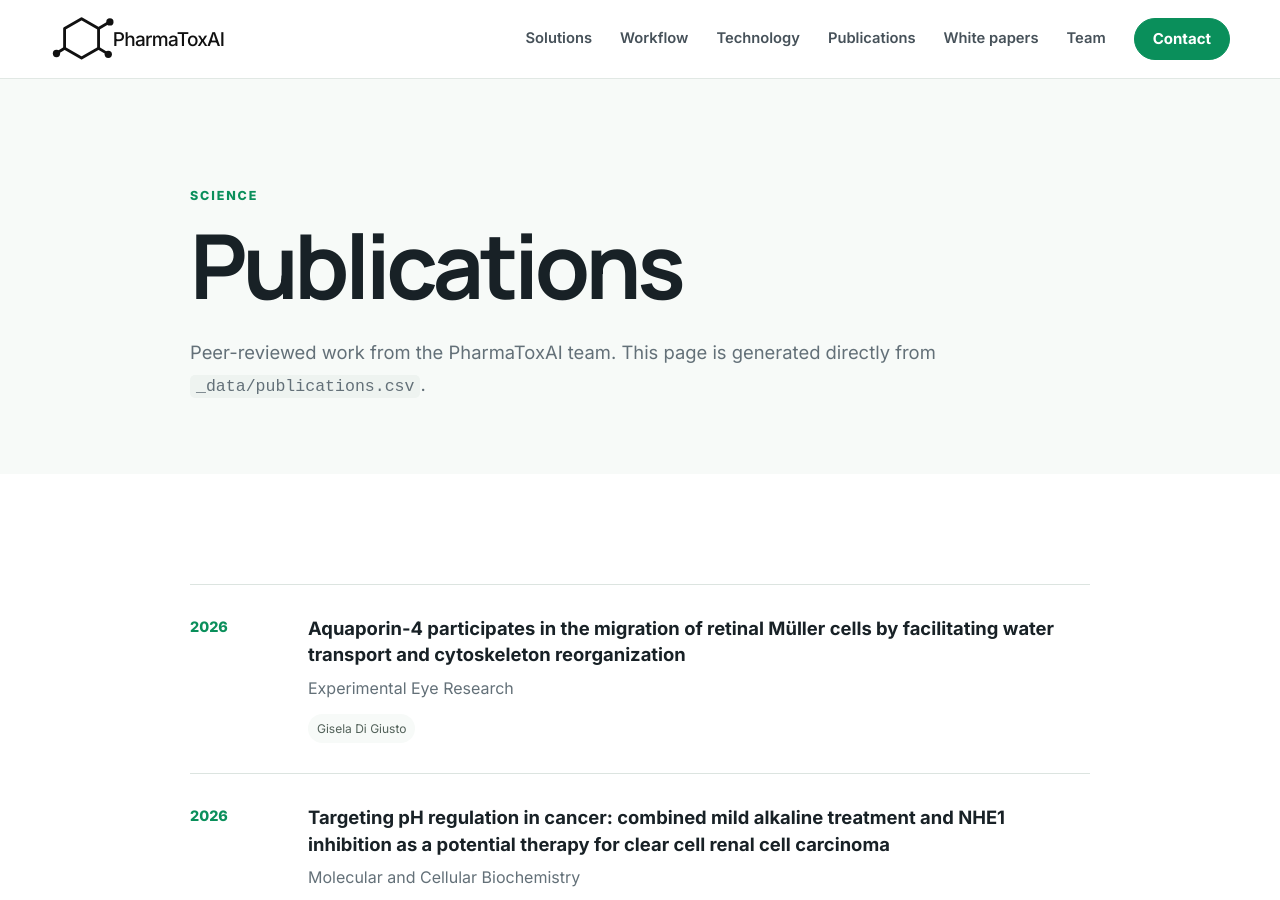
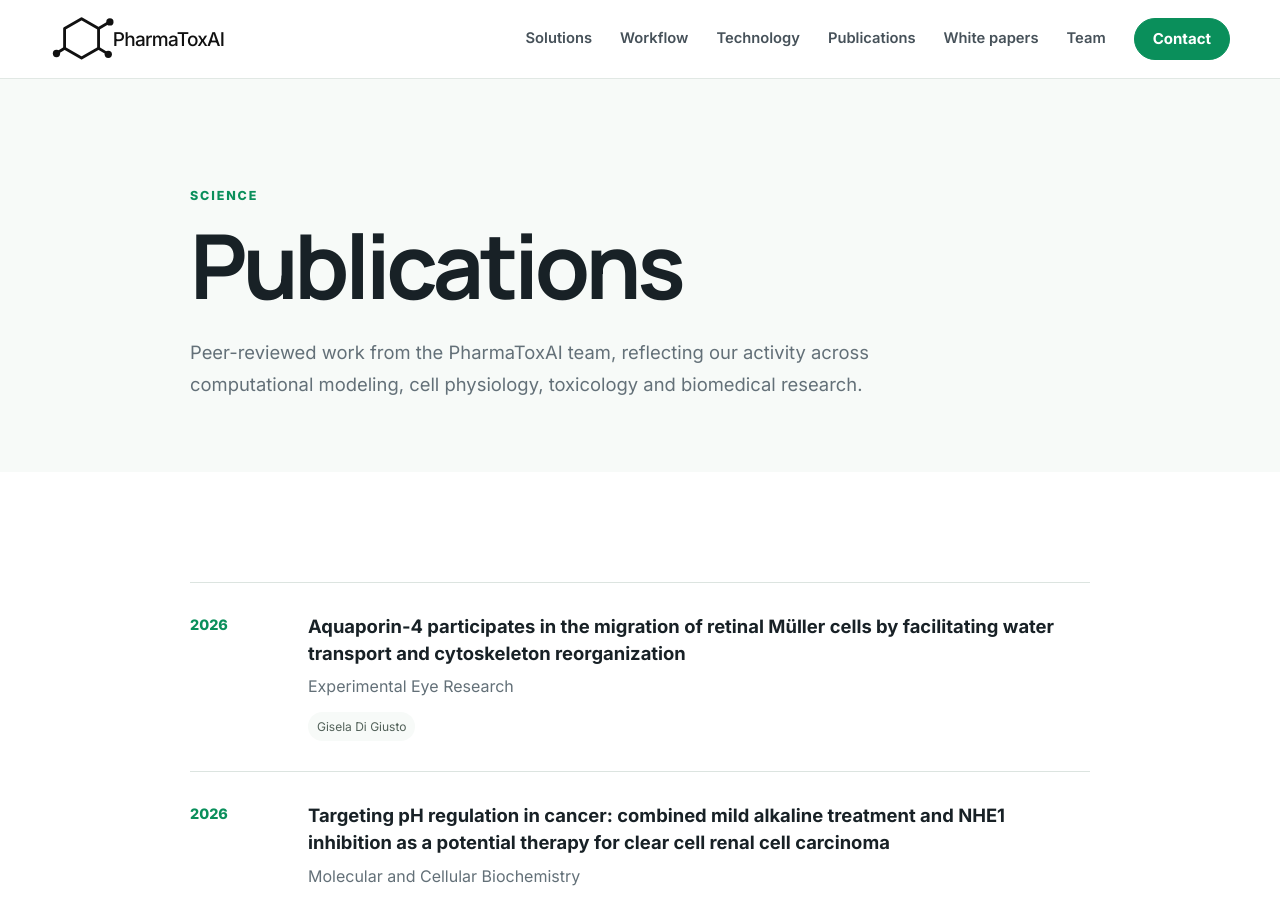
Before and after one commit to juanjosecas/PharmaToxAIweb, a Jekyll site: the page built from publications.html, in a window 1280 px wide and 900 px high. Built offline with Jekyll 4.4.1, drawn with Linux system fonts in a browser that asks for light colours.

Commit message:
Remove implementation details from publications page

```diff
--- a/publications.html
+++ b/publications.html
@@ -8,7 +8,7 @@ permalink: /publications/
   <div class="container narrow">
     <p class="section-kicker">Science</p>
     <h1>Publications</h1>
-    <p class="content-lead">Peer-reviewed work from the PharmaToxAI team. This page is generated directly from <code>_data/publications.csv</code>.</p>
+    <p class="content-lead">Peer-reviewed work from the PharmaToxAI team, reflecting our activity across computational modeling, cell physiology, toxicology and biomedical research.</p>
   </div>
 </section>
 <section class="section">
```
